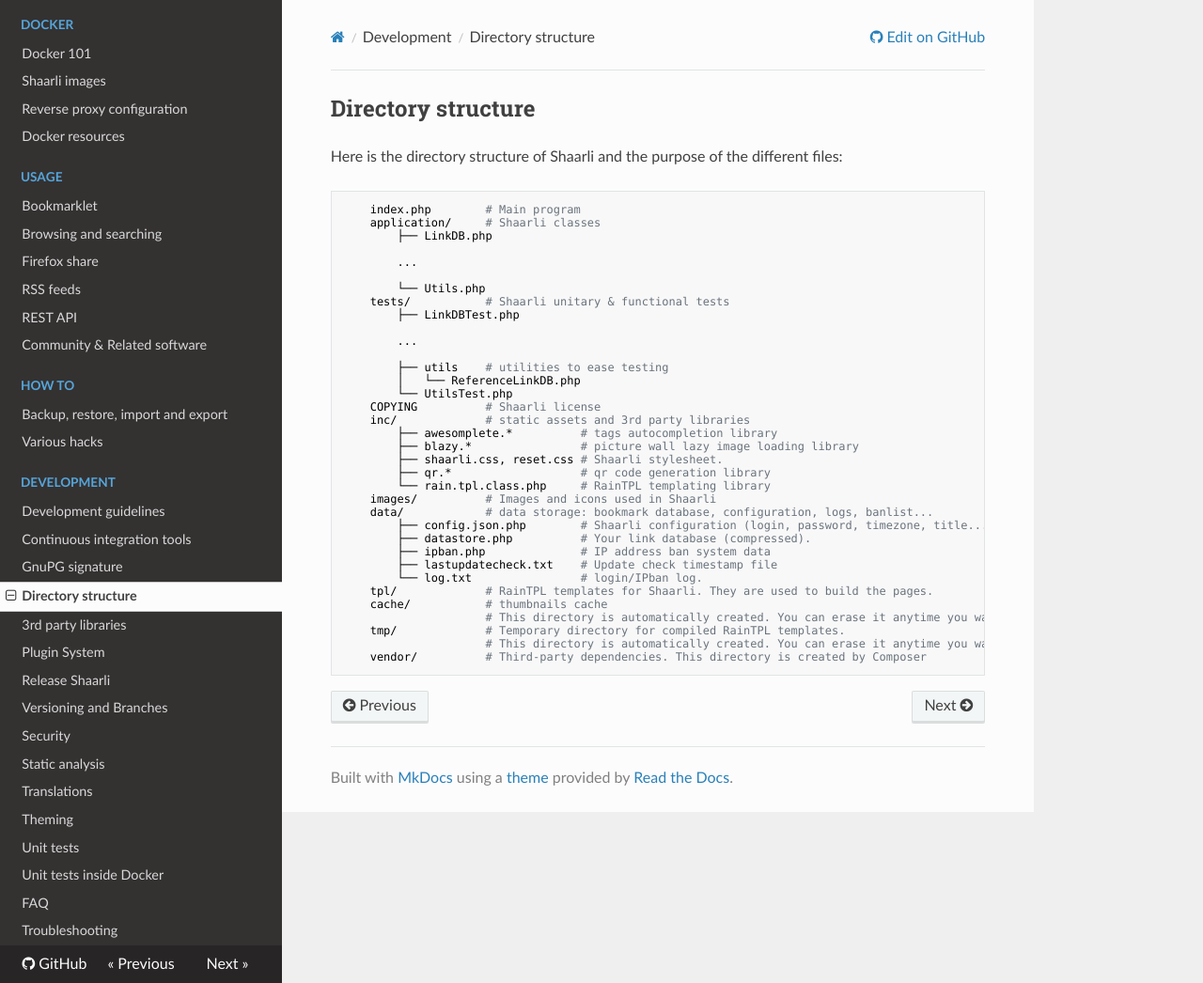
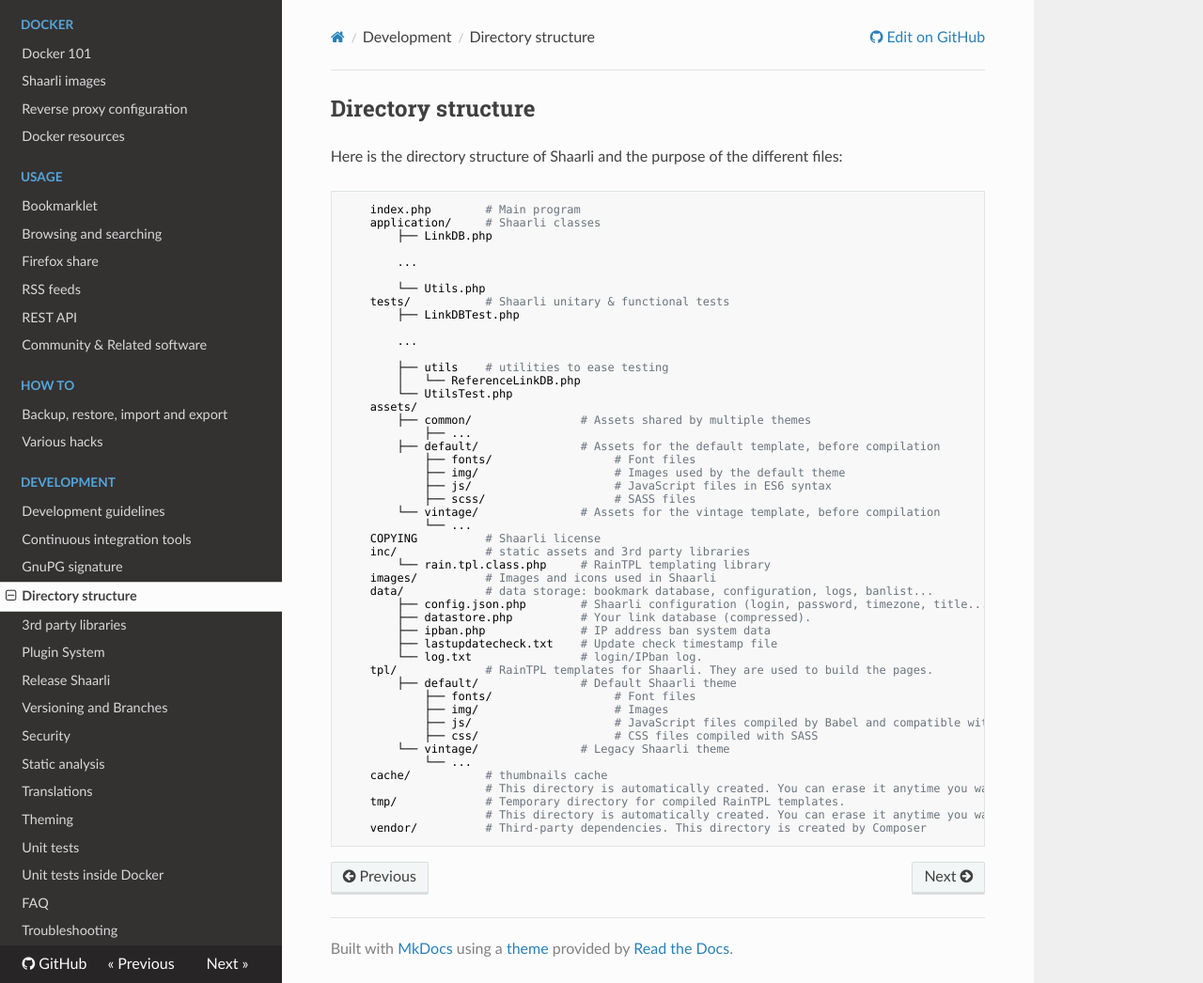
Before and after one commit to sebsauvage/Shaarli, an MkDocs documentation site: the page built from doc/md/Directory-structure.md, in a window 1280 px wide and 1046 px high. Shown: the whole window at 94% size. Built offline with MkDocs 1.6.1, drawn with Linux system fonts in a browser that asks for light colours; nearby versions of some CDN libraries; old or Windows-style settings are respelled for this version of MkDocs.

Commit message:
Webpack / Documentation update

```diff
--- a/doc/md/Directory-structure.md
+++ b/doc/md/Directory-structure.md
@@ -18,12 +18,18 @@
 		├── utils    # utilities to ease testing
 		│   └── ReferenceLinkDB.php
 		└── UtilsTest.php
+	assets/
+	    ├── common/                # Assets shared by multiple themes
+	        ├── ...
+        ├── default/               # Assets for the default template, before compilation
+            ├── fonts/                  # Font files
+            ├── img/                    # Images used by the default theme
+            ├── js/                     # JavaScript files in ES6 syntax
+            ├── scss/                   # SASS files
+        └── vintage/               # Assets for the vintage template, before compilation
+            └── ...
     COPYING          # Shaarli license
     inc/             # static assets and 3rd party libraries
-    	├── awesomplete.*          # tags autocompletion library
-    	├── blazy.*                # picture wall lazy image loading library
-        ├── shaarli.css, reset.css # Shaarli stylesheet.
-        ├── qr.*                   # qr code generation library
         └── rain.tpl.class.php     # RainTPL templating library
     images/          # Images and icons used in Shaarli
     data/            # data storage: bookmark database, configuration, logs, banlist...
@@ -33,6 +39,13 @@
         ├── lastupdatecheck.txt    # Update check timestamp file
         └── log.txt                # login/IPban log.
     tpl/             # RainTPL templates for Shaarli. They are used to build the pages.
+        ├── default/               # Default Shaarli theme
+            ├── fonts/                  # Font files
+            ├── img/                    # Images
+            ├── js/                     # JavaScript files compiled by Babel and compatible with all browsers
+            ├── css/                    # CSS files compiled with SASS
+        └── vintage/               # Legacy Shaarli theme
+            └── ...
     cache/           # thumbnails cache
                      # This directory is automatically created. You can erase it anytime you want.
     tmp/             # Temporary directory for compiled RainTPL templates.
```
Also changed, not shown: doc/md/Continuous-integration-tools.md (+4 -3 lines), doc/md/Development-guidelines.md (+6 -3 lines), doc/md/Download-and-Installation.md (+6 -1 lines), doc/md/Upgrade-and-migration.md (+14 -0 lines).
